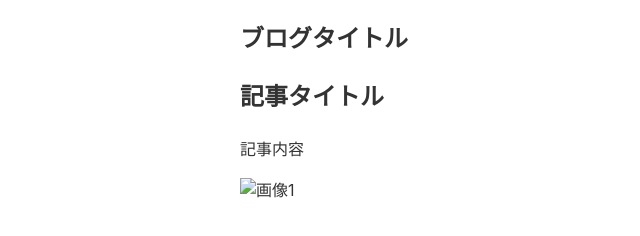
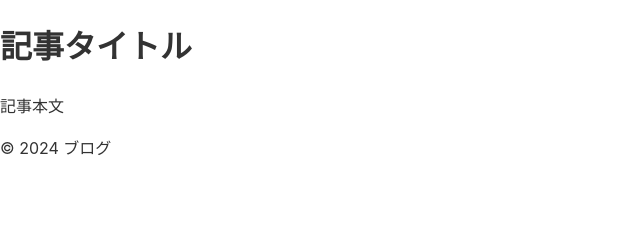
Before and after one commit to rankingrank2/homepage, a plain HTML site: page article.html in a window 1280 px wide. Shown: the whole page, without its empty margins (0-640 px from the left). Drawn offline with Linux system fonts and the light colour scheme.

Commit message:
Update article.html

```diff
--- a/article.html
+++ b/article.html
@@ -3,31 +3,22 @@
 <head>
   <meta charset="UTF-8">
   <meta name="viewport" content="width=device-width, initial-scale=1.0">
-  <title>ブログ記事</title>
+  <title>記事タイトル</title>
   <link rel="stylesheet" href="article-style.css">
 </head>
 <body>
-
   <header>
-    <nav>
-      <div class="container">
-        <div class="logo">
-          <h1>ブログタイトル</h1>
-        </div>
-      </div>
-    </nav>
+    <h1>記事タイトル</h1>
   </header>
 
   <main>
-    <div class="container">
-      <div class="article-content">
-        <h2>記事タイトル</h2>
-        <p>記事内容</p>
-        <!-- ここに画像リンクを挿入 -->
-        <img src="images/image1.jpg" alt="画像1">
-      </div>
-    </div>
+    <article>
+      <p>記事本文</p>
+    </article>
   </main>
 
+  <footer>
+    <p>&copy; 2024 ブログ</p>
+  </footer>
 </body>
 </html>
```
